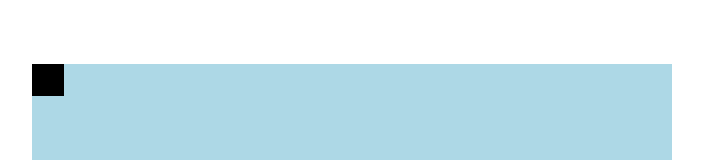
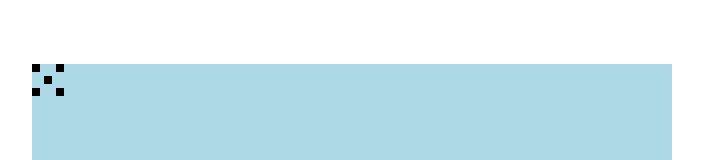
Before and after one commit to DeyBo/deybo-s-bricks, a React (Create React App) app: page / in a window 1280 px wide. Shown: the top 160 px of the page, without its empty margins (288-991 px from the left). Built offline with nearby package versions, Linux system fonts and the light colour scheme.

Commit message:
Update Character function to simplify position attribution

```diff
--- a/src/components/Character/Character.tsx
+++ b/src/components/Character/Character.tsx
@@ -1,15 +1,13 @@
 import './Character.css';
 
 function Character(props: {x: number, y: number}) {
-    const characterElement = document.getElementById('character');
-    if (characterElement) {
-        characterElement.style.top = props.y + 'px';
-        characterElement.style.left = props.x + 'px';
-    }
-
-    return (
-        <svg id={'character'} width={32} height={32}>
-            <rect width={32} height={32}/>
+    return(
+        <svg width={32} height={32} x={props.x} y={props.y}>
+            <rect width={8} height={8} x={0} y={0}/>
+            <rect width={8} height={8} x={24} y={0}/>
+            <rect width={8} height={8} x={0} y={24}/>
+            <rect width={8} height={8} x={24} y={24}/>
+            <rect width={8} height={8} x={12} y={12}/>
         </svg>
     )
 }
```
